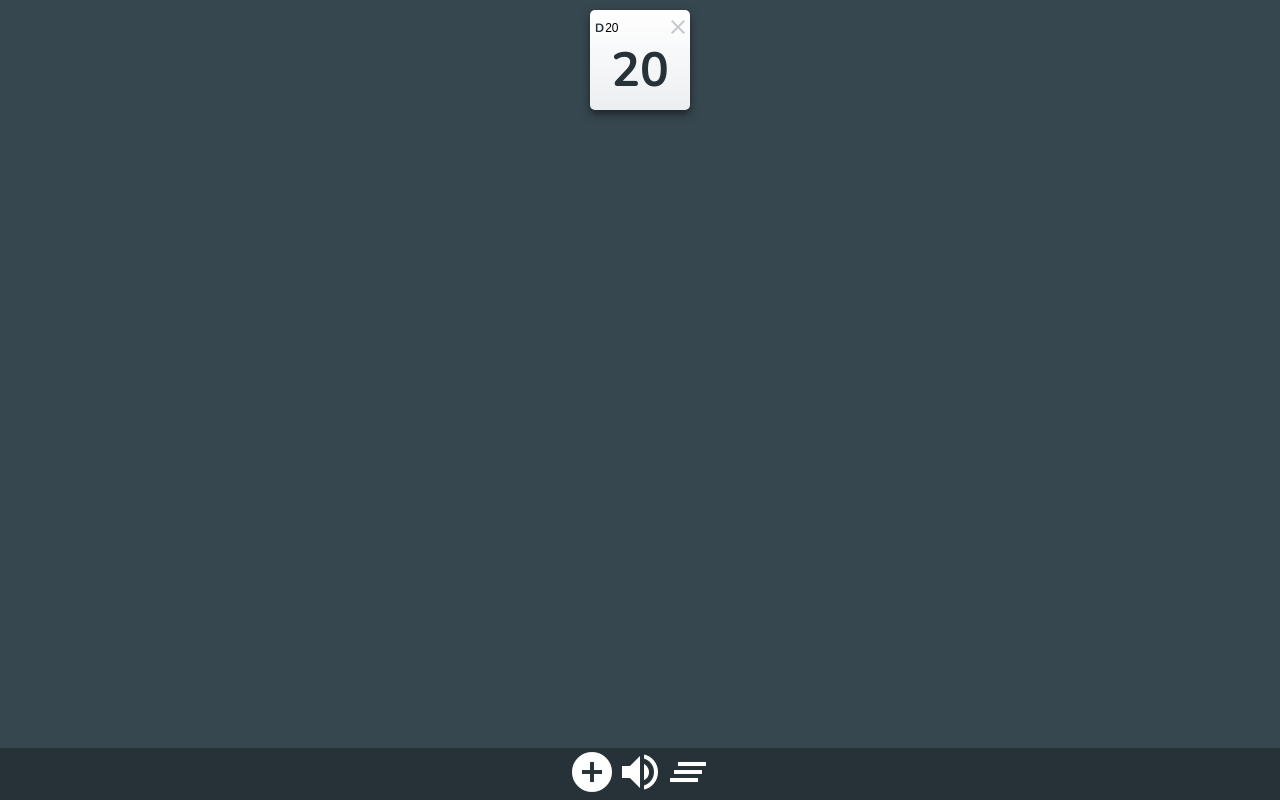
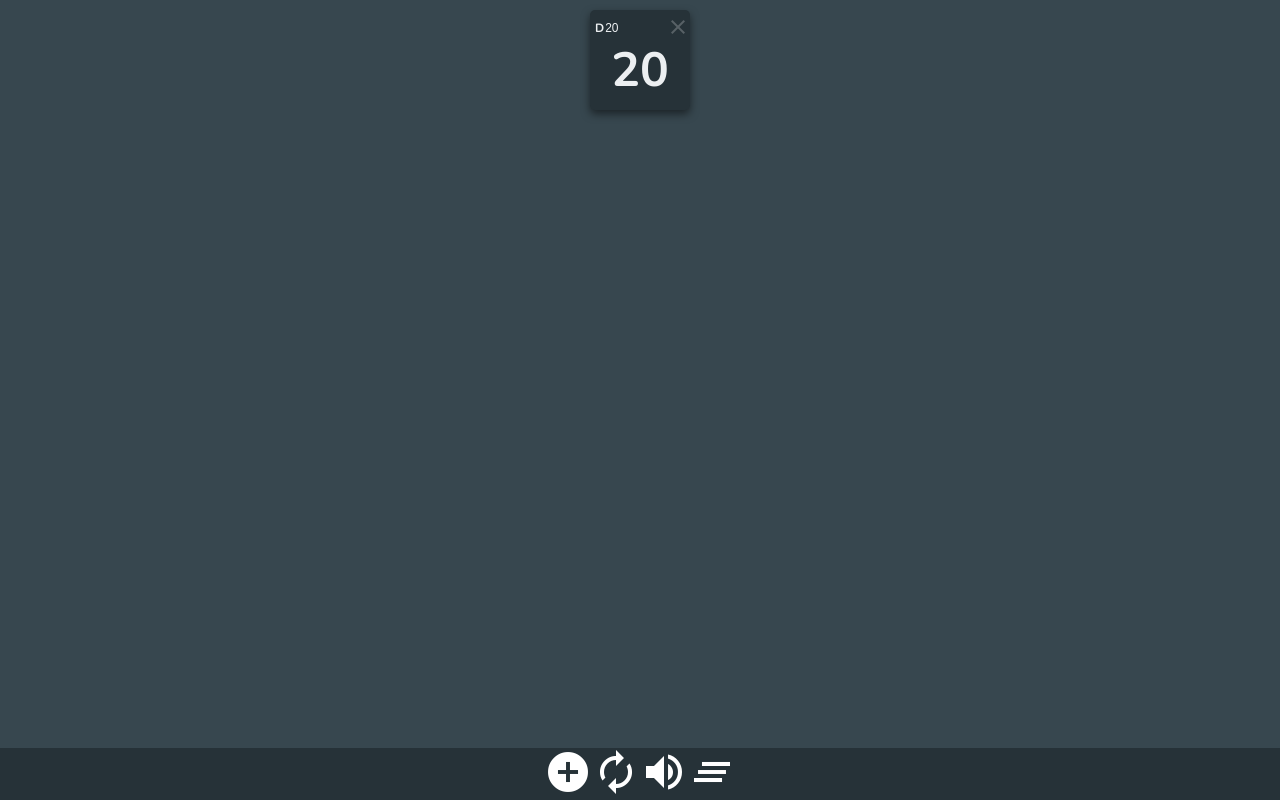
Before and after one commit to SeanMcP/dice-roller, a React (Create React App) app: page / in a window 1280 px wide. Built offline with nearby package versions, Linux system fonts and the light colour scheme.

Commit message:
Add roll all button and custom die style

```diff
--- a/src/components/App.js
+++ b/src/components/App.js
@@ -9,23 +9,22 @@ class App extends Component {
 
     this.state = {
       soundOn: false,
-      dice: [{ id: 'initial', sides: 20 }],
+      dice: [{ id: 'initial', sides: 20, style: "inverted" }],
       menuOpen: false,
     };
 
-    this._addDie = this._addDie.bind(this);
-    this._setMenu = this._setMenu.bind(this);
   }
   render() {
-    const diceArray = this.state.dice.map((die, index) => (
+    const diceArray = this.state.dice.map((die, i) => (
       <Die
         key={die.id}
-        sides={die.sides}
-        dieId={die.id}
+        die={die}
         removeDie={this._removeDie.bind(this)}
         changeSides={this._changeSides.bind(this)}
+        onRef={ref => this[die.id] = ref}
       />
     ));
+    console.log('this.refs', this.refs);
     return (
       <div className="app-container">
         <div className="dice-container">
@@ -33,6 +32,7 @@ class App extends Component {
         </div>
         <Navigation
           addDie={this._addDie.bind(this)}
+          rollAll={this._rollAll.bind(this)}
           toggleSound={this._toggleSound.bind(this)}
           toggleMenu={this._toggleMenu.bind(this)}
           setMenu={this._setMenu.bind(this)}
@@ -44,12 +44,13 @@ class App extends Component {
     );
   }
 
-  _addDie(sides) {
+  _addDie(newDie) {
     const diceArray = this.state.dice || [];
-    sides.forEach(num => {
+    newDie.forEach(die => {
       const newDie = {
         id: uuid(),
-        sides: num,
+        sides: die.sides,
+        style: die.style || null,
       };
       diceArray.push(newDie);
     })
@@ -83,6 +84,12 @@ class App extends Component {
   _setMenu(bool) {
     this.setState({ menuOpen: bool });
   }
+
+  _rollAll() {
+    this.state.dice.forEach((die, i) => {
+      this[die.id]._handleRoll();
+    })
+  }
 }
 
 export default App;
--- a/src/components/Die.jsx
+++ b/src/components/Die.jsx
@@ -9,16 +9,24 @@ class Die extends Component {
     this.state = {
       sides: 20,
       roll: null,
+      style: null,
     };
   }
   componentDidMount() {
-    if (this.state.sides !== this.props.sides) {
-      this.setState({ sides: this.props.sides });
+    if (this.state.sides !== this.props.die.sides) {
+      this.setState({ sides: this.props.die.sides });
     }
+    if (!this.state.style && !!this.props.die.style) {
+      this.setState({ style: this.props.die.style });
+    }
+    this.props.onRef(this)
+  }
+  componentWillUnmount() {
+    this.props.onRef(undefined)
   }
   render() {
     return (
-      <div className="die">
+      <div className={"die " + this.state.style}>
         <div className="die-screen">
           <div className="die-info">
             <label className="die-label">D</label>
@@ -42,7 +50,7 @@ class Die extends Component {
           className="die-roll click center"
           onClick={this._handleRoll.bind(this)}
         >
-          {this.state.roll || this.state.sides || this.props.sides}
+          {this.state.roll || this.state.sides || this.props.die.sides}
         </div>
       </div>
     );
@@ -54,27 +62,20 @@ class Die extends Component {
     this.setState({ roll });
   }
 
-  _handleChange(change) {
-    const newVal = this.state.sides + change;
-    this.setState({ sides: newVal });
-    this.props.changeSides(this.props.dieId, newVal);
-  }
-
   _handleInput(event) {
     const newVal = Number(event.target.value);
     this.setState({ sides: newVal });
-    this.props.changeSides(this.props.dieId, newVal);
+    this.props.changeSides(this.props.die.id, newVal);
   }
 
   _handleRemove() {
-    this.props.removeDie(this.props.dieId);
+    this.props.removeDie(this.props.die.id);
   }
 
 };
 
 Die.propTypes = {
-  sides: PropTypes.number.isRequired,
-  dieId: PropTypes.string.isRequired,
+  die: PropTypes.object.isRequired,
   removeDie: PropTypes.func.isRequired,
   changeSides: PropTypes.func.isRequired,
 };
--- a/src/components/functional/CreateMenu.js
+++ b/src/components/functional/CreateMenu.js
@@ -2,6 +2,28 @@ import React from 'react';
 import PropTypes from 'prop-types';
 
 const CreateMenu = props => {
+  const diceInfo = {
+    dnd: [
+      { sides: 4 },
+      { sides: 6 },
+      { sides: 8 },
+      { sides: 10 },
+      { sides: 12 },
+      { sides: 20 },
+      { sides: 100 },
+    ],
+    settlers: [
+      { sides: 6, style: 'settlers-red' },
+      { sides: 6, style: 'settlers-yellow' },
+    ],
+    yahtzee: [
+      { sides: 6 },
+      { sides: 6 },
+      { sides: 6 },
+      { sides: 6 },
+      { sides: 6 },
+    ]
+  };
   return (
     <ul className="create-menu">
       <li>
@@ -11,21 +33,21 @@ const CreateMenu = props => {
           />
           <input type="submit" value="Create" />
       </li>
-      <li onClick={() => props.addDie([4, 6, 8, 10, 12, 20, 100])}>
+      <li onClick={() => props.addDie(diceInfo.dnd)}>
         <span>D&D set</span>
       </li>
-      <li onClick={() => props.addDie([6, 6])}>
+      <li onClick={() => props.addDie(diceInfo.settlers)}>
         <span>Settlers</span>
       </li>
-      <li onClick={() => props.addDie([6, 6, 6, 6, 6])}>
+      <li onClick={() => props.addDie(diceInfo.yahtzee)}>
         <span>Yahtzee</span>
       </li>
       <li>
-        <span onClick={() => props.addDie([6])}>D6</span>
-        <span onClick={() => props.addDie([10])}>D10</span>
-        <span onClick={() => props.addDie([12])}>D12</span>
-        <span onClick={() => props.addDie([20])}>D20</span>
-        <span onClick={() => props.addDie([100])}>D100</span>
+        <span onClick={() => props.addDie({ sides: 6 })}>D6</span>
+        <span onClick={() => props.addDie({ sides: 10 })}>D10</span>
+        <span onClick={() => props.addDie({ sides: 12 })}>D12</span>
+        <span onClick={() => props.addDie({ sides: 20 })}>D20</span>
+        <span onClick={() => props.addDie({ sides: 100 })}>D100</span>
       </li>
     </ul>
   )
--- a/src/components/functional/Navigation.js
+++ b/src/components/functional/Navigation.js
@@ -26,6 +26,12 @@ const Navigation = props => (
       >add_circle</i>
     </div>
     <div
+      className="nav-roll click"
+      onClick={props.rollAll}
+    >
+      <i className="material-icons md-48">autorenew</i>
+    </div>
+    <div
       className="nav-toggle-sound click"
       onClick={props.toggleSound}
     >
@@ -44,6 +50,7 @@ const Navigation = props => (
 
 Navigation.propTypes = {
   addDie: PropTypes.func.isRequired,
+  rollAll: PropTypes.func.isRequired,
   toggleSound: PropTypes.func.isRequired,
   toggleMenu: PropTypes.func.isRequired,
   clearDice: PropTypes.func.isRequired,
--- /dev/null
+++ b/src/styles/customDie.css
@@ -0,0 +1,14 @@
+.die.settlers-red, .die.settlers-red .die-input {
+  background: #C62828;
+  color: #FDD835;
+}
+
+.die.settlers-yellow, .die.settlers-yellow .die-input {
+  background: #FDD835;
+  color: #C62828;
+}
+
+.die.inverted, .die.inverted .die-input {
+  background: #263238;
+  color: #ECEFF1;
+}
--- a/src/styles/die.css
+++ b/src/styles/die.css
@@ -57,7 +57,6 @@
 }
 
 .die-remove {
-  color: #263238;
   opacity: 0.25;
   transition: all 0.2s ease-in-out;
 }
--- a/src/styles/index.css
+++ b/src/styles/index.css
@@ -1,6 +1,7 @@
 @import './app.css';
 @import './classes.css';
 @import './die.css';
+@import './customDie.css';
 @import './materialIcons.css';
 @import './navigation.css';
 
```
Also changed, not shown: 1 other file (tests, documents, lock files or other folders).
